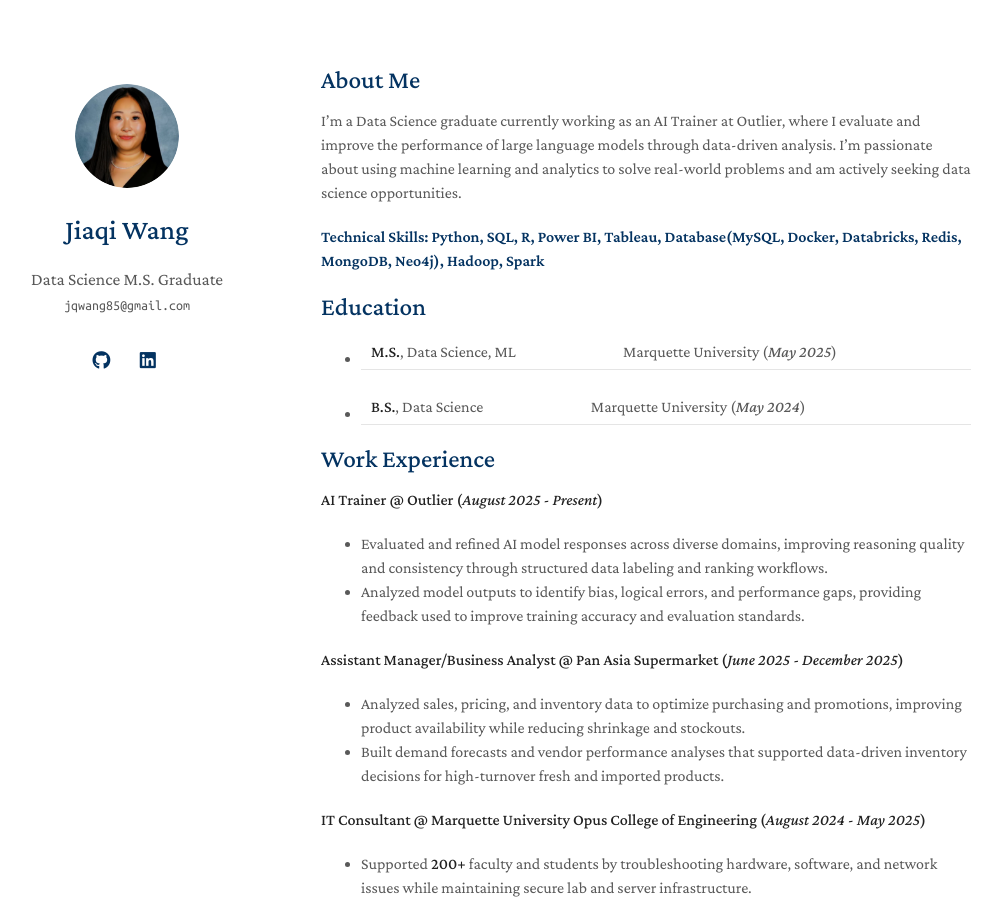
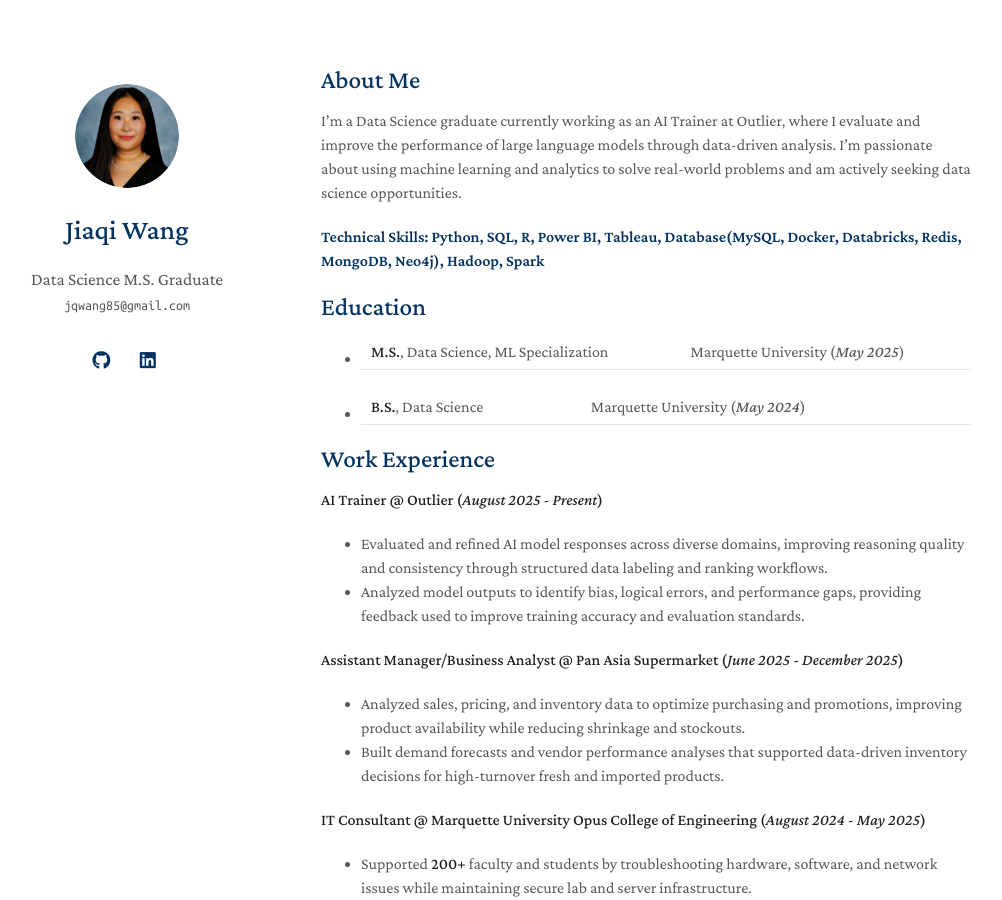
Before and after one commit to JiaqiVW/jiaqivw.github.io, a Jekyll site: the page built from index.md, in a window 1280 px wide and 900 px high. Shown: the whole window, without its empty margins (149-1151 px from the left). Built offline with Jekyll 4.4.1, drawn with Linux system fonts in a browser that asks for light colours; a style sheet for code colours, icons or effects is not loaded; our own code applies the rules of GitHub Pages for plain Markdown files.

Commit message:
Update Index.md

```diff
--- a/index.md
+++ b/index.md
@@ -9,7 +9,7 @@ I’m a Data Science graduate currently working as an AI Trainer at Outlier, whe
 #### Technical Skills: Python, SQL, R, Power BI, Tableau, Database(MySQL, Docker, Databricks, Redis, MongoDB, Neo4j), Hadoop, Spark
 
 ## Education
-- **M.S.**, Data Science, ML | Marquette University (_May 2025_)
+- **M.S.**, Data Science, ML Specialization| Marquette University (_May 2025_)
 - **B.S.**, Data Science | Marquette University (_May 2024_)
 
 ## Work Experience
```
